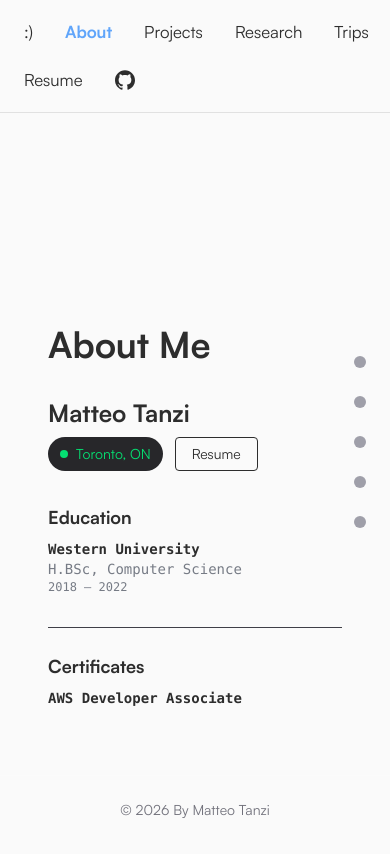
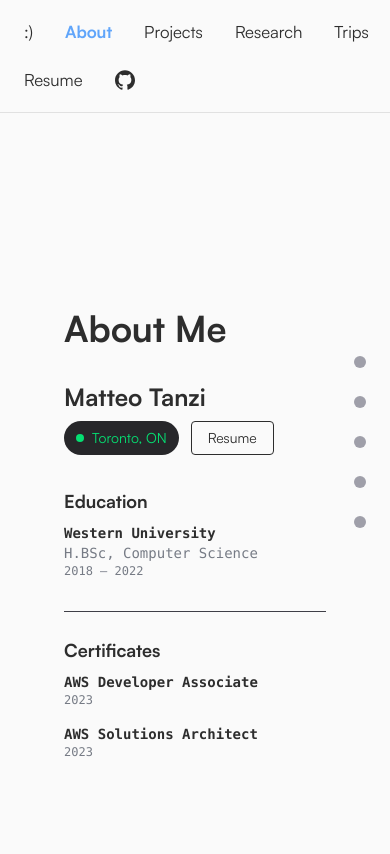
Before and after one commit to MatteoTanziCodes/personal-website, a Next.js app in the folder my-portfolio/: page /about in a window 390 px wide. Shown: the top 854 px of the page. Built offline with nearby package versions, Linux system fonts and the light colour scheme; some icons are missing.

Commit message:
navbar bugfixes and light/dark switch bug fixes

```diff
--- a/my-portfolio/src/app/about/layout.tsx
+++ /dev/null
@@ -1,7 +0,0 @@
-export default function AboutLayout({
-  children,
-}: {
-  children: React.ReactNode;
-}) {
-  return children;
-}
--- a/my-portfolio/src/app/about/page.tsx
+++ b/my-portfolio/src/app/about/page.tsx
@@ -1,26 +1,16 @@
 // app/about/page.tsx
 import AboutSection from "@/components/AboutSection";
-import Navbar from "@/components/Navbar";
-import Footer from "@/components/Footer";
-import BackToTopButton from "@/components/BackToTopButton"; // 👈 import it
+import BackToTopButton from "@/components/BackToTopButton";
 import ThemeClientReady from "@/components/ThemeClientReady";
+import PageWrapper from "@/components/PageWrapper";
 
 export default function AboutPage() {
   return (
-    <>
     <ThemeClientReady>
-      <div className="fixed top-0 left-0 right-0 z-50 bg-[var(--bg)]">
-        <Navbar />
-      </div>
-      <div className="mt-[64px]"> {/* Adjust this value to match your navbar height */}
+      <PageWrapper>
         <AboutSection />
-      </div>
-      <div className="fixed bottom-0 left-0 right-0 z-50 bg-[var(--bg)]">
-        <Footer />
-      </div>
-      {/* Back to Top Floating Button */}
-      <BackToTopButton /> {/* 👈 this goes *outside* the fixed elements */}
+        <BackToTopButton />
+      </PageWrapper>
     </ThemeClientReady>
-    </>
   );
 }
--- a/my-portfolio/src/app/globals.css
+++ b/my-portfolio/src/app/globals.css
@@ -28,3 +28,12 @@ a:hover {
 .perspective-1000 {
   perspective: 1000px;
 }
+html {
+  overflow-y: scroll;
+}
+html * {
+  transition: none !important;
+}
+html.transition * {
+  transition: all 0.3s ease !important;
+}
--- a/my-portfolio/src/app/layout.tsx
+++ b/my-portfolio/src/app/layout.tsx
@@ -5,6 +5,7 @@ import { Providers } from "@components/Providers";
 import Footer from "@components/Footer";
 
 export const metadata: Metadata = {
+  metadataBase: new URL("https://matteo-tanzi.ca"),
   title: "Matteo Tanzi | Software Developer",
   description: "Personal site showcasing projects, resume, and research.",
   icons: {
@@ -43,7 +44,7 @@ export default function RootLayout({ children }: { children: React.ReactNode })
         <Providers>
           <Navbar />
           <main className="w-full flex justify-center pt-[64px] px-4 sm:px-6 lg:px-8 py-12">
-            <div className="w-full max-w-3xl">{children}</div>
+            {children}
           </main>
           <Footer />
         </Providers>
--- a/my-portfolio/src/app/page.tsx
+++ b/my-portfolio/src/app/page.tsx
@@ -8,6 +8,7 @@ import { RESEARCH } from "@/data/research";
 import AnimatedText from "@/components/AnimatedText";
 import AnimatedWrapper from "@/components/AnimatedWrapper";
 import ThemeClientReady from "@/components/ThemeClientReady";
+import PageWrapper from "@/components/PageWrapper";
 
 export default function HomePage() {
   const latestProjects = PROJECTS.slice(0, 2);
@@ -15,6 +16,7 @@ export default function HomePage() {
 
   return (
     <ThemeClientReady>
+      <PageWrapper>
       <section className="relative w-full lg:pl-64 px-4 sm:px-6 lg:px-8 py-20 min-h-screen">
         <SideNav />
 
@@ -106,6 +108,7 @@ export default function HomePage() {
           </section>
         </div>
       </section>
+      </PageWrapper>
     </ThemeClientReady>
   );
 }
--- a/my-portfolio/src/app/projects/page.tsx
+++ b/my-portfolio/src/app/projects/page.tsx
@@ -6,11 +6,12 @@ import ThemeClientReady from "@/components/ThemeClientReady";
 import StaggerReveal from "@/components/StaggerReveal";
 import { motion } from "framer-motion";
 import Link from "next/link";
+import PageWrapper from "@/components/PageWrapper";
 
 export default function ProjectsPage() {
   return (
     <ThemeClientReady>
-      <section className="px-4 sm:px-8 py-20 max-w-6xl mx-auto">
+      <PageWrapper>
         <motion.h1
           initial={{ opacity: 0, y: 10 }}
           whileInView={{ opacity: 1, y: 0 }}
@@ -59,7 +60,7 @@ export default function ProjectsPage() {
             </motion.div>
           ))}
         </StaggerReveal>
-      </section>
+      </PageWrapper>
     </ThemeClientReady>
   );
 }
--- a/my-portfolio/src/app/research/page.tsx
+++ b/my-portfolio/src/app/research/page.tsx
@@ -6,11 +6,12 @@ import ThemeClientReady from "@/components/ThemeClientReady";
 import StaggerReveal from "@/components/StaggerReveal";
 import { motion } from "framer-motion";
 import Link from "next/link";
+import PageWrapper from "@/components/PageWrapper";
 
 export default function ResearchPage() {
   return (
     <ThemeClientReady>
-      <section className="px-4 sm:px-8 py-20 max-w-6xl mx-auto">
+      <PageWrapper>
         <motion.h1
           initial={{ opacity: 0, y: 10 }}
           whileInView={{ opacity: 1, y: 0 }}
@@ -59,7 +60,7 @@ export default function ResearchPage() {
             </motion.div>
           ))}
         </StaggerReveal>
-      </section>
+      </PageWrapper>
     </ThemeClientReady>
   );
 }
--- a/my-portfolio/src/app/resume/page.tsx
+++ b/my-portfolio/src/app/resume/page.tsx
@@ -1,10 +1,12 @@
 // src/app/resume/page.tsx
 import SectionHeader from '@components/SectionHeader';
 import ThemeClientReady from "@/components/ThemeClientReady";
+import PageWrapper from '@/components/PageWrapper';
 
 export default function ResumePage() {
   return (
     <ThemeClientReady>
+      <PageWrapper>
     <div>
       <SectionHeader title="Resume" />
       <a
@@ -38,6 +40,7 @@ export default function ResumePage() {
         </div>
       </div>
     </div>
+    </PageWrapper>
     </ThemeClientReady>
   );
 }
--- a/my-portfolio/src/app/trips/page.tsx
+++ b/my-portfolio/src/app/trips/page.tsx
@@ -6,6 +6,7 @@ import { tripData } from "@/data/trips";
 import BackToTopButton from "@/components/BackToTopButton";
 import ThemeClientReady from "@/components/ThemeClientReady";
 import AnimatedWrapper from "@/components/AnimatedWrapper";
+import PageWrapper from "@/components/PageWrapper";
 
 // Group by year
 const groupedByYear =
@@ -50,7 +51,7 @@ export default function TripsPage() {
 
   return (
     <ThemeClientReady>
-      <section className="px-4 sm:px-8 py-12">
+      <PageWrapper>
         {/* Title */}
         <AnimatedWrapper>
           <h1 className="text-3xl font-bold mb-10 text-center text-[var(--fg)]">
@@ -92,7 +93,7 @@ export default function TripsPage() {
         ))}
 
         <BackToTopButton />
-      </section>
+      </PageWrapper>
     </ThemeClientReady>
   );
 }
--- a/my-portfolio/src/components/Navbar.tsx
+++ b/my-portfolio/src/components/Navbar.tsx
@@ -1,3 +1,4 @@
+// Navbar.tsx
 "use client";
 
 import Link from "next/link";
@@ -30,8 +31,8 @@ export default function Navbar() {
     }`;
 
   return (
-    <nav className="fixed top-0 left-0 right-0 z-50 border-b bg-[var(--bg)] border-[var(--border)] text-[var(--fg)] px-4 sm:px-6 lg:px-8 py-4">
-      <div className="max-w-6xl mx-auto flex flex-wrap items-center justify-between gap-y-4">
+      <nav className="fixed top-0 left-0 right-0 z-50 bg-[var(--bg)] border-b border-[var(--border)] text-[var(--fg)]">
+        <div className="max-w-6xl mx-auto px-4 sm:px-6 lg:px-8 py-4 flex flex-wrap items-center justify-between gap-y-4">
           <div className="overflow-x-auto scrollbar-hide w-full sm:w-auto">
             <div className="flex gap-4 min-w-max [@media(max-width:379px)]:gap-0">
               {links.map((link) => (
--- /dev/null
+++ b/my-portfolio/src/components/PageWrapper.tsx
@@ -0,0 +1,13 @@
+"use client";
+
+interface PageWrapperProps {
+  children: React.ReactNode;
+}
+
+export default function PageWrapper({ children }: PageWrapperProps) {
+  return (
+    <main className="w-full flex justify-center px-4 sm:px-6 lg:px-8 py-12">
+      <div className="w-full max-w-6xl">{children}</div>
+    </main>
+  );
+}
```
Lines whose indentation alone changed are shown as unchanged.
